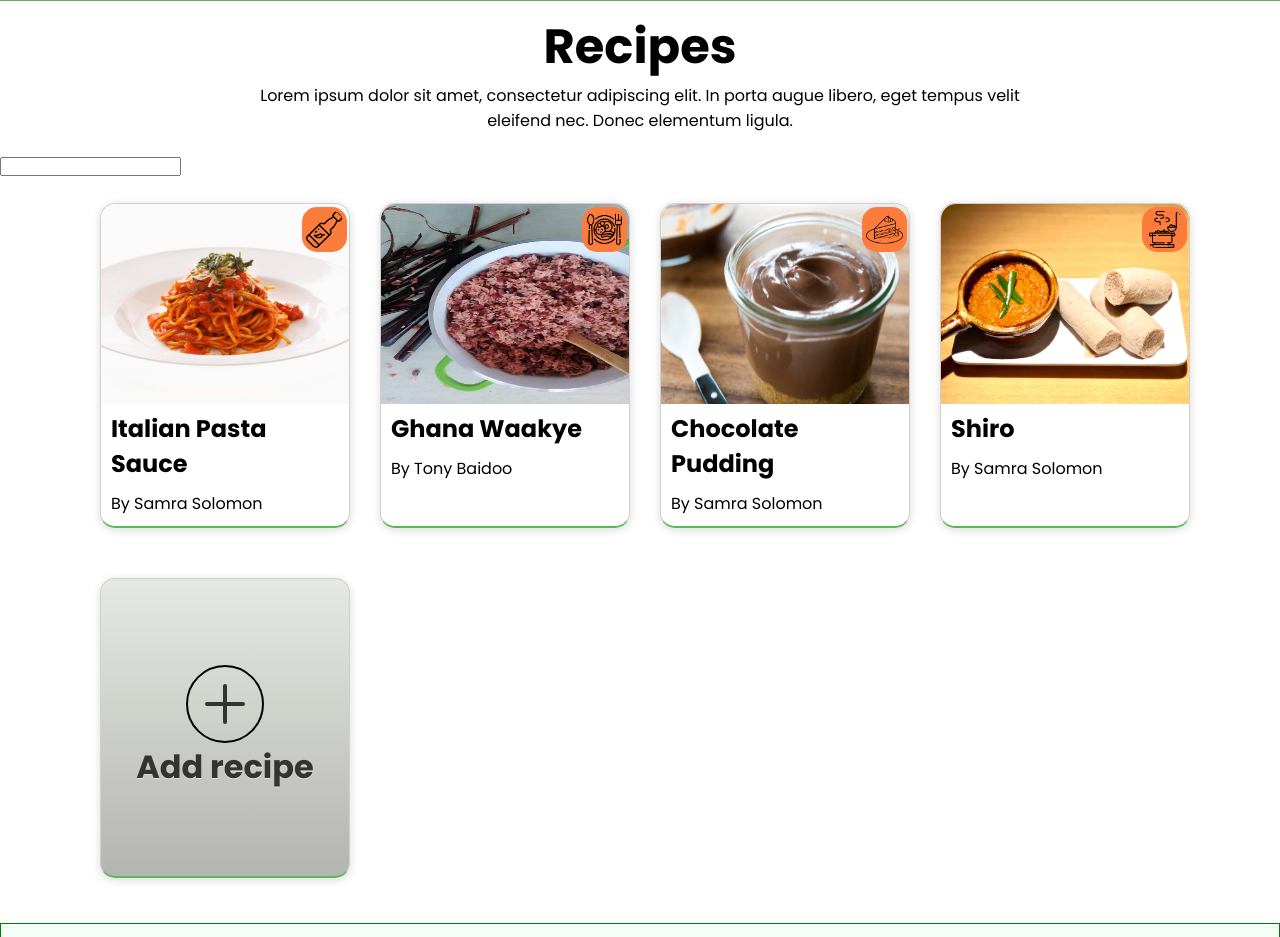
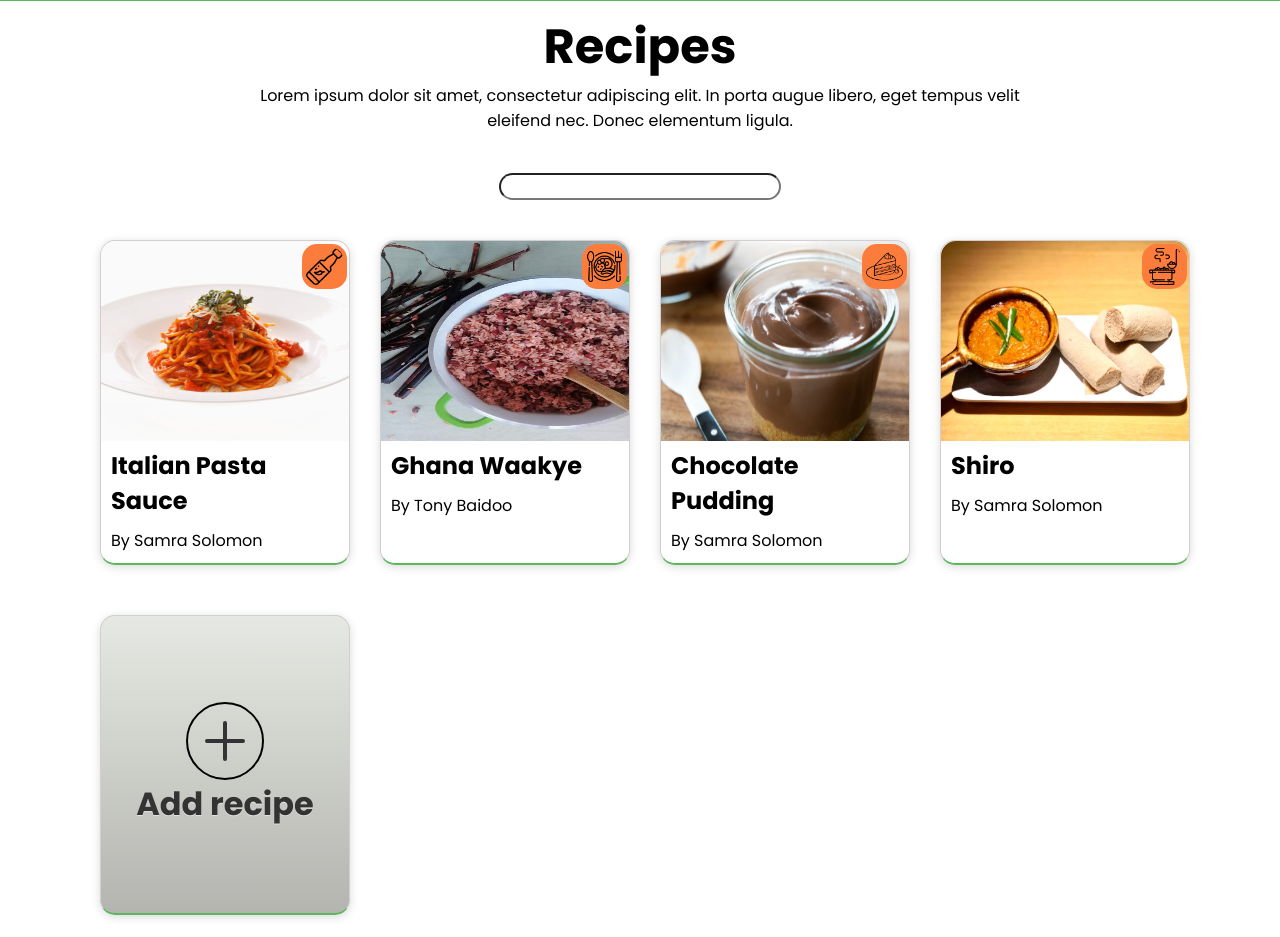
Before and after one commit to tcrz/Eat_Right, a Flask app: page / in a window 1280 px wide. Shown: the part 2169-3106 px from the top of the page. Run offline with Flask 2, Linux system fonts and the light colour scheme; data comes from the database, SQL or seed files in the repository; some libraries are stand-ins or nearby versions.

Commit message:
style input text

```diff
--- a/web_dynamic/static/styles/styles.css
+++ b/web_dynamic/static/styles/styles.css
@@ -189,6 +189,7 @@ nav {
   padding: 20px 20px;
   border-bottom: 1px solid #5db85d;
 }
+
 .predictor-form {
   width: 33%;
   height: 500px;
@@ -205,6 +206,7 @@ nav {
 .predictor-form label {
   margin-left: 90px;
 }
+
 .predictor-form input[type="number"],
 .predictor-form select {
   width: 150px;
@@ -212,6 +214,7 @@ nav {
   border-radius: 8px;
   margin-left: 150px;
 }
+
 .predictor-form button {
   width: 70px;
   height: 35px;
@@ -224,6 +227,7 @@ nav {
   margin-top: 60px;
   margin-left: 180px;
 }
+
 /*--------------------------------*/
 /*CALORIE COUNTER SECTION         */
 /*--------------------------------*/
@@ -884,3 +888,16 @@ td button {
   height: 20px;
   border-radius: 50%;
 }
+
+.search_box {
+  display: flex;
+  justify-content: center;
+  margin-top: 40px;
+  margin-bottom: 40px;
+}
+
+.search_text {
+  font-size: 20px;
+  padding-left: 13px;
+  border-radius: 20px;
+}
```
Lines whose indentation alone changed are shown as unchanged.
